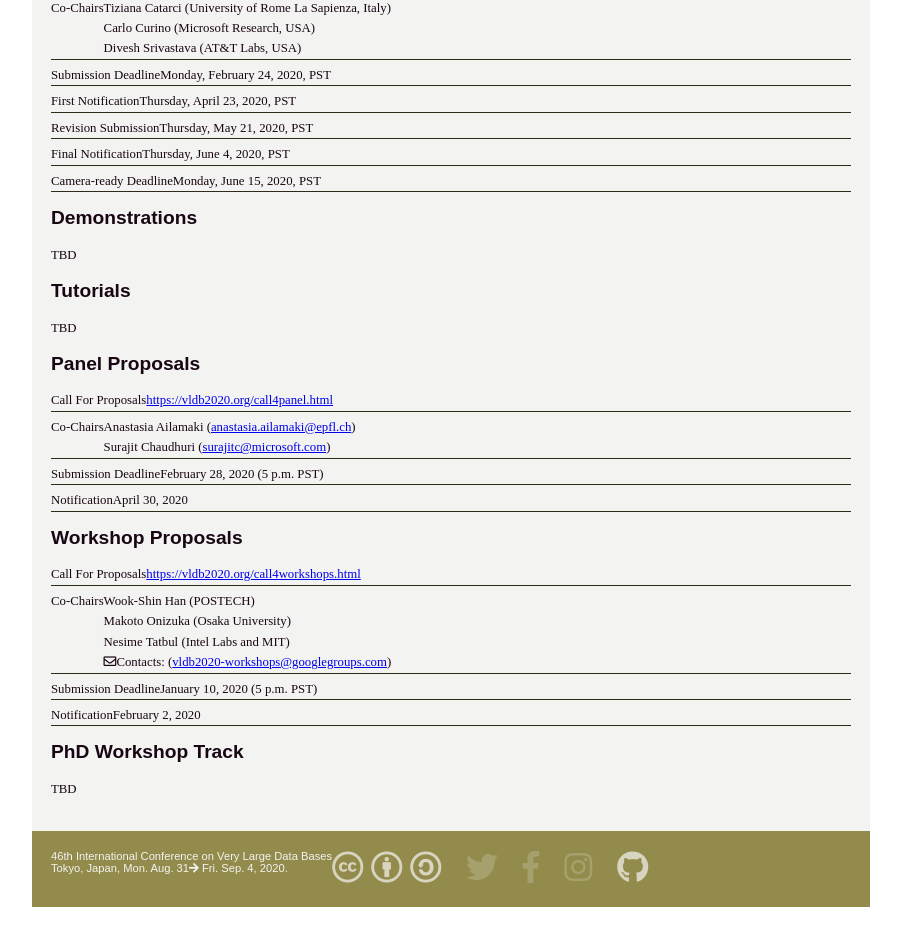
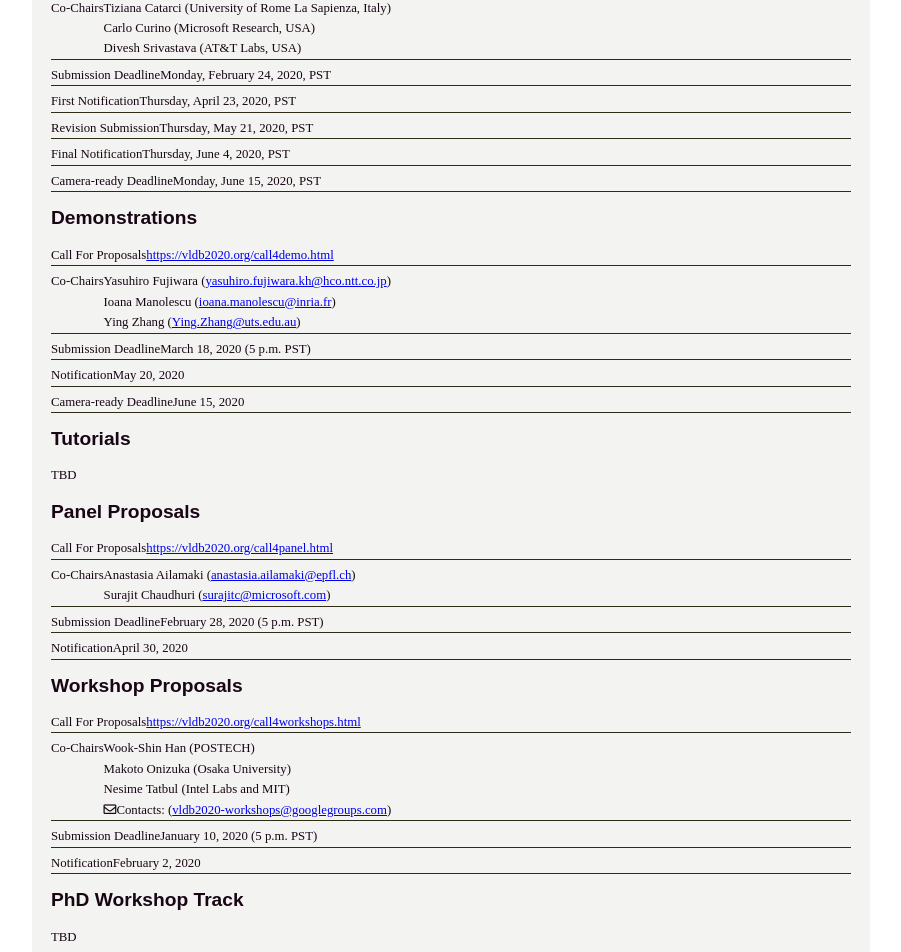
Before and after one commit to VLDB2020/developer-preview, a Jekyll site: the page built from important-dates.md, in a window 1280 px wide. Shown: the part 1979-2931 px from the top of the page, without its empty margins (189-1090 px from the left). Built offline with Jekyll 4.4.1, drawn with Linux system fonts in a browser that asks for light colours; nearby versions of some CDN libraries; some web fonts are replaced; comment, search, counter and statistics services are not loaded.

Commit message:
add call4 demo

```diff
--- a/_includes/submenu.html
+++ b/_includes/submenu.html
@@ -21,7 +21,9 @@
     <a href="call4panel.html">
         <div class="submenu-item">Call for Panel Proposals</div>
     </a>
-    <div class="submenu-item link-disable">Call for Demonstrations</div>
+    <a href="call4demo.html">
+        <div class="submenu-item">Call for Demonstration Proposals</div>
+    </a>
     <div class="submenu-item link-disable">Call for Tutorials</div>
     <a href="call4workshops.html">
         <div class="submenu-item">Call for Workshop Proposals</div>
--- a/important-dates.md
+++ b/important-dates.md
@@ -67,7 +67,27 @@ category: forauthors
 
 ## Demonstrations
 
-TBD
+<div class="col-group important-dates">
+    <div class="col-3 id-head">Call For Proposals</div>
+    <div class="col-9 id-col"><a href="https://vldb2020.org/call4demo.html">https://vldb2020.org/call4demo.html</a></div>
+</div>
+<div class="col-group important-dates">
+    <div class="col-3 id-head">Co-Chairs</div>
+    <div class="col-9 id-col">Yasuhiro Fujiwara  (<a href="mailto:yasuhiro.fujiwara.kh@hco.ntt.co.jp">yasuhiro.fujiwara.kh@hco.ntt.co.jp</a>)<br>
+Ioana Manolescu (<a href="mailto:ioana.manolescu@inria.fr">ioana.manolescu@inria.fr</a>)<br>Ying Zhang  (<a href="mailto:Ying.Zhang@uts.edu.au">Ying.Zhang@uts.edu.au</a>)</div>
+</div>
+<div class="col-group important-dates">
+    <div class="col-3 id-head">Submission Deadline</div>
+    <div class="col-9 id-col">March  18, 2020 (5 p.m. PST)</div>
+</div>
+<div class="col-group important-dates">
+    <div class="col-3 id-head">Notification</div>
+    <div class="col-9 id-col">May 20, 2020</div>
+</div>
+<div class="col-group important-dates">
+    <div class="col-3 id-head">Camera-ready Deadline</div>
+    <div class="col-9 id-col">June 15, 2020</div>
+</div>
 
 ## Tutorials
 
```
Also changed, not shown: call4demo.md (added, +55 -0 lines).
